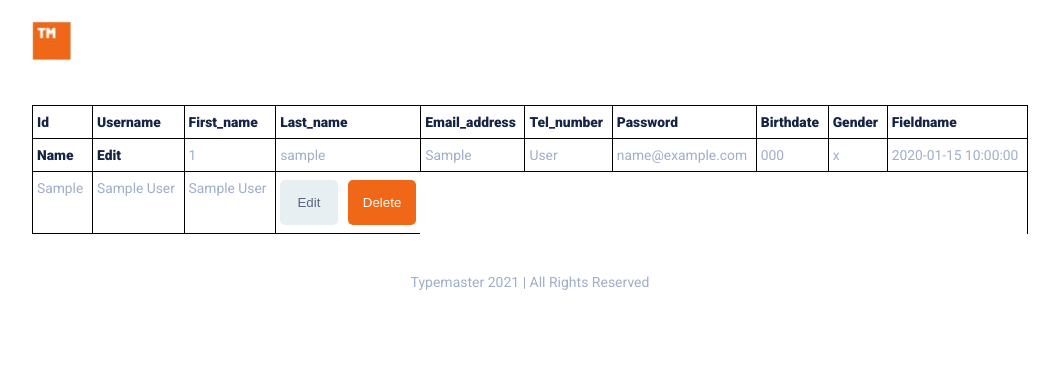
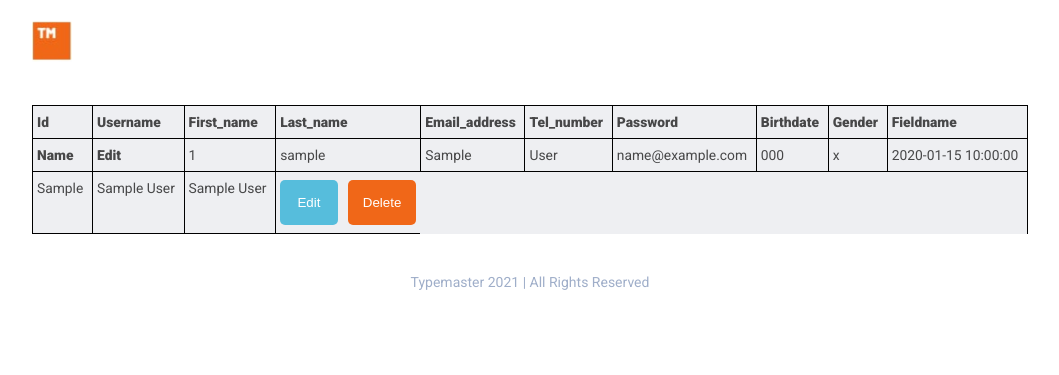
Before and after one commit to Thai-Tai-Tran/Typemaster, a PHP site: page /Typemaster/users.php in a window 1280 px wide. Shown: the top 375 px of the page, without its empty margins (110-1169 px from the left). Run offline with PHP 8.4, Linux system fonts and the light colour scheme; tables that the repository leaves empty or names only in its code hold one stand-in row (values such as "Sample post"); some libraries are stand-ins or nearby versions.

Commit message:
1) users.php - change edit functions and toggling - added highlight to indicate editable rows - added dialogue to confirm actions

```diff
--- a/Typemaster/css/main.css
+++ b/Typemaster/css/main.css
@@ -9,6 +9,10 @@
   --color-grey-dark-1-rgb: 21,36,68;
   --color-grey-dark-2: #5b657f;
   --color-grey-dark-2-rgb: 91, 101, 127;
+  --color-green: #219653;
+  --color-green-rgb: 33, 150, 83;
+  --color-blue: #56bddc;
+  --color-blue-rgb: 86, 189, 220;
   --color-white: #fff;
   --color-white-rgb: 255, 255, 255;
   --color-black: #000;
@@ -135,6 +139,7 @@ select:invalid {
 }
 
 .user-table > span {
+  color: rgba(var(--color-black-rgb), 0.7);
   font-size: clamp(1rem, 1rem + .3vw, var(--default-font-size) );
 }
 
@@ -164,6 +169,11 @@ select:invalid {
   border: 1rem solid var(--color-red) !important;
 }
 
+.edit-highlight {
+  background-color: var(--color-white);
+  color: var(--color-black) !important;
+}
+
 .grayed-out, .grayed-out--final {
   filter: grayscale(1);
   cursor: initial;
@@ -186,21 +196,21 @@ select:invalid {
   color: var(--color-red);
 }
 
-.btn, .btn--users, .btn--gray, .btn--orange {
+.btn, .btn--users, .btn--green, .btn--blue, .btn--gray, .btn--orange {
   padding: 1.5rem;
   border: none;
   transition: 0.3s;
   cursor: pointer;
 }
-.btn:hover, .btn--users:hover, .btn--gray:hover, .btn--orange:hover {
+.btn:hover, .btn--users:hover, .btn--green:hover, .btn--blue:hover, .btn--gray:hover, .btn--orange:hover {
   transform: translateY(-3px);
   box-shadow: 0 1rem 2rem rgba(var(--color-black), 0.2);
 }
-.btn:hover::after, .btn--users:hover::after, .btn--gray:hover::after, .btn--orange:hover::after {
+.btn:hover::after, .btn--users:hover::after, .btn--green:hover::after, .btn--blue:hover::after, .btn--gray:hover::after, .btn--orange:hover::after {
   transform: scaleX(1.4) scaleY(1.6);
   opacity: 0;
 }
-.btn:active, .btn--users:active, .btn--gray:active, .btn--orange:active {
+.btn:active, .btn--users:active, .btn--green:active, .btn--blue:active, .btn--gray:active, .btn--orange:active {
   transform: translateY(-1px);
   box-shadow: 0 0.5rem 1rem rgba(var(--color-black), 0.2);
 }
@@ -211,6 +221,14 @@ select:invalid {
 .btn--gray {
   background-color: var(--color-grey-light-2);
   color: var(--color-grey-dark-2);
+}
+.btn--blue {
+  background-color: var(--color-blue);
+  color: var(--color-white);
+}
+.btn--green {
+  background-color: var(--color-green);
+  color: var(--color-white);
 }
 .btn--users {
   background-color: var(--color-grey-light-2);
@@ -718,6 +736,7 @@ input::-webkit-search-cancel-button {
 }
 
 .user-table {
+  background-color: rgba(var(--color-grey-dark-2-rgb), 0.1);
   margin-inline: calc(10% + 1.4rem);
   display: grid;
   grid-template-columns: repeat(10, minmax(auto, auto));
--- a/Typemaster/php/deleteUser.php
+++ b/Typemaster/php/deleteUser.php
@@ -4,11 +4,11 @@ require_once("db_connection.php");
 
 $conn = connection();
 
-
+if ($_SERVER["REQUEST_METHOD"] == "POST") {
     $id = $_POST['id'];
 
     $sql = "DELETE FROM users WHERE id = '$id'";
     $rs = mysqli_query($conn, $sql);
-
+}
 
 $conn->close();
--- a/Typemaster/sass/abstracts/_variables.scss
+++ b/Typemaster/sass/abstracts/_variables.scss
@@ -17,6 +17,11 @@
     --color-grey-dark-1-rgb: 21,36,68;
     --color-grey-dark-2: #5b657f;
     --color-grey-dark-2-rgb: 91, 101, 127;
+
+    --color-green: #219653;
+    --color-green-rgb: 33, 150, 83;
+    --color-blue: #56bddc;
+    --color-blue-rgb: 86, 189, 220;
 
     --color-white: #fff;
     --color-white-rgb: 255, 255, 255;
--- a/Typemaster/sass/base/_typography.scss
+++ b/Typemaster/sass/base/_typography.scss
@@ -74,5 +74,6 @@ select:invalid {
 }
 
 .user-table > span {
+  color: rgba(var(--color-black-rgb), .7);
   font-size: clamp(1rem, 1rem + .3vw, var(--default-font-size) );
 }
--- a/Typemaster/sass/base/_utilities.scss
+++ b/Typemaster/sass/base/_utilities.scss
@@ -25,7 +25,11 @@
 
 .img-highlight {
   border: 1rem solid var(--color-red) !important;
+}
 
+.edit-highlight {
+  background-color:var(--color-white);
+  color: var(--color-black) !important;
 }
 
 .grayed-out, .grayed-out--final {
--- a/Typemaster/sass/components/_buttons.scss
+++ b/Typemaster/sass/components/_buttons.scss
@@ -34,6 +34,18 @@
     color: var(--color-grey-dark-2);
   }
 
+  &--blue {
+    @extend .btn;
+    background-color: var(--color-blue);
+    color: var(--color-white);
+  }
+
+  &--green {
+    @extend .btn;
+    background-color: var(--color-green);
+    color: var(--color-white);
+  }
+
   &--users {
     @extend .btn;
     background-color: var(--color-grey-light-2);
--- a/Typemaster/sass/layout/_user-grid.scss
+++ b/Typemaster/sass/layout/_user-grid.scss
@@ -5,7 +5,7 @@
 
 
 .user-table {
-
+  background-color: rgba(var(--color-grey-dark-2-rgb), .1);
   margin-inline: calc(10% + 1.4rem);
   display: grid;
   grid-template-columns: repeat(10, minmax(auto, auto));
--- a/Typemaster/users.php
+++ b/Typemaster/users.php
@@ -51,7 +51,7 @@
             echo '<span data-row-id=' . $row["id"] . ' data-field-name='. $item .'>' . $row[$item] . '</span>'; //get items using property value
         }
         // add edit/delete buttons
-        echo "<span class='user-table__btn-container'><button class='btn--gray rounded-sm edit-btn' data-row-id=" . $row['id'] .">Edit</button><button class='btn--orange rounded-sm del-btn' data-row-id=" . $row['id'] .">Delete</button></span>";
+        echo "<span class='user-table__btn-container'><button class='btn--blue rounded-sm edit-btn' data-row-id=" . $row['id'] .">Edit</button><button class='btn--orange rounded-sm del-btn' data-row-id=" . $row['id'] .">Delete</button></span>";
     }
     echo "</div>";
     ?>
```
Also changed, not shown: Typemaster/js/edit-user-table.js (+78 -36 lines), Typemaster/php/updateUsers.php (+14 -5 lines), Typemaster/sass/base/_base.scss (line endings or trailing spaces), 1 other file.
